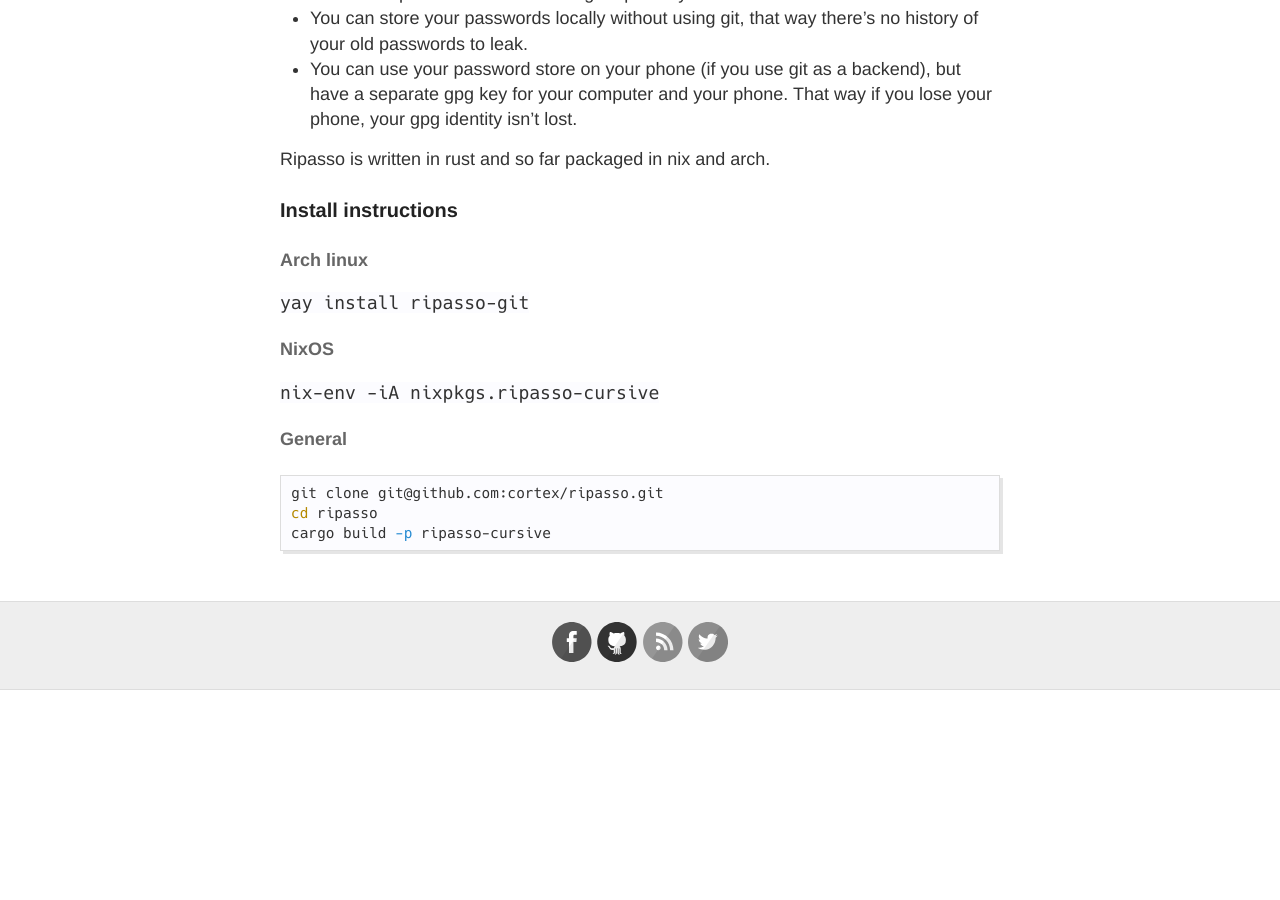
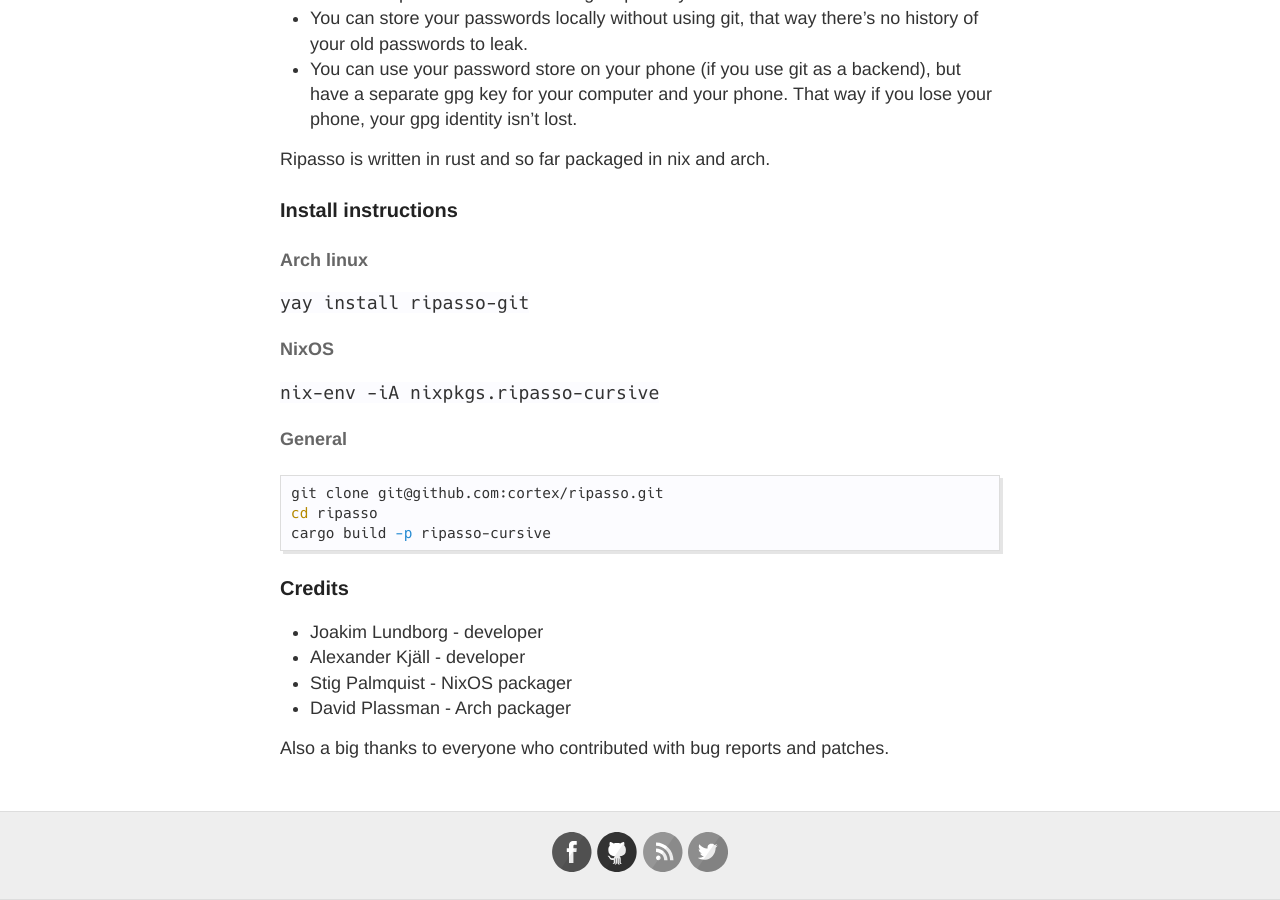
Before and after one commit to labanskoller/hackeriet_blog, a Jekyll site: the page built from _posts/2019-10-03-Ripasso-release.md, in a window 1280 px wide and 900 px high, scrolled down 1002 px. Built offline with Jekyll 4.4.1, drawn with Linux system fonts in a browser that asks for light colours; before the commit the page ends 1692 px from its top, so only the background shows below that.

Commit message:
added credits

````diff
--- a/_posts/2019-10-03-Ripasso-release.md
+++ b/_posts/2019-10-03-Ripasso-release.md
@@ -44,3 +44,12 @@ git clone git@github.com:cortex/ripasso.git
 cd ripasso
 cargo build -p ripasso-cursive
 ```
+
+### Credits
+
+ * Joakim Lundborg - developer
+ * Alexander Kjäll - developer
+ * Stig Palmquist - NixOS packager
+ * David Plassman - Arch packager
+
+Also a big thanks to everyone who contributed with bug reports and patches.
````
